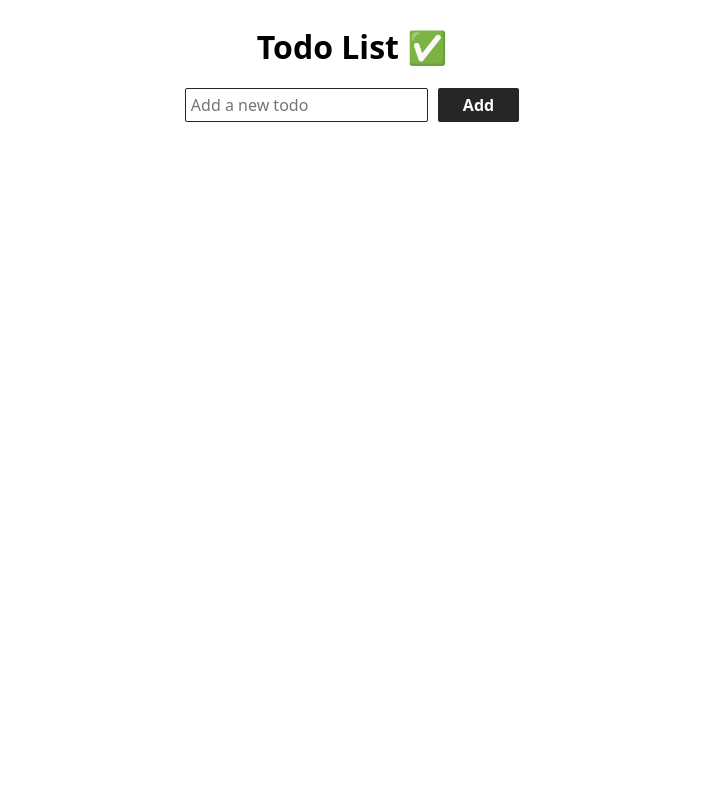
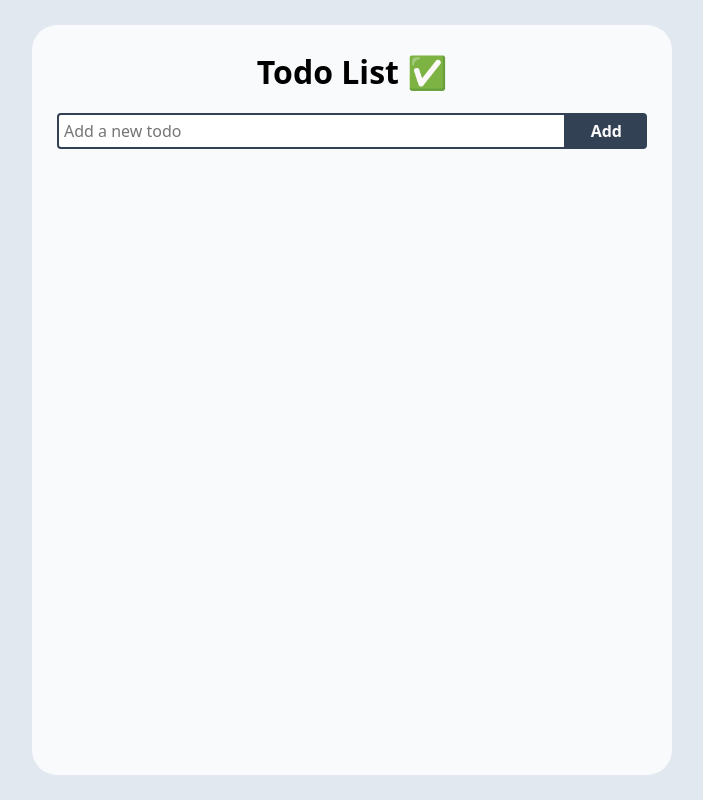
Before and after one commit to lui5gl/todo-list, a Vue app: page / in a window 1280 px wide. Shown: the whole page, without its empty margins (288-991 px from the left). Built offline with nearby package versions, Linux system fonts and the light colour scheme.

Commit message:
Enhance styling of main layout and item component for improved aesthetics

```diff
--- a/src/App.vue
+++ b/src/App.vue
@@ -73,9 +73,18 @@ const handleUpdateText = (id: string, text: string) => {
 <style scoped>
 main {
   display: flex;
+  background-color: #e2e8f0;
   padding: 25px;
   min-height: 100dvh;
   justify-content: center;
+}
+
+section {
+  width: 100%;
+  max-width: 40rem;
+  border-radius: 25px;
+  background-color: #f8fafc;
+  padding: 25px;
 }
 
 h1 {
@@ -92,19 +101,17 @@ h1 {
   width: 100%;
   border: none;
   padding: 5px;
-  max-width: 250px;
-  border-radius: 2px;
-  margin-right: 10px;
-  border: 1px solid #262626;
+  border-radius: 4px 0px 0px 4px;
+  border: 2px solid #334155;
 }
 
 .add-input {
   border: none;
   color: #fafafa;
   padding: 5px 25px;
-  border-radius: 2px;
+  border-radius: 0px 4px 4px 0px;
   font-weight: 700;
-  background: #262626;
+  background: #334155;
 }
 
 li {
--- a/src/components/item.vue
+++ b/src/components/item.vue
@@ -54,6 +54,7 @@ input[type="text"] {
   border: none;
   padding: 5px;
   width: 100%;
+  background-color: transparent;
 }
 
 input[type="checkbox"] {
@@ -67,12 +68,12 @@ input[type="checkbox"] {
 }
 
 .delete-button {
+  width: 24px;
   border: none;
+  height: 24px;
   margin-left: auto;
+  border-radius: 4px;
   background-color: transparent;
-  width: 24px;
-  height: 24px;
-  border-radius: 4px;
 
   &:hover {
     cursor: pointer;
```
